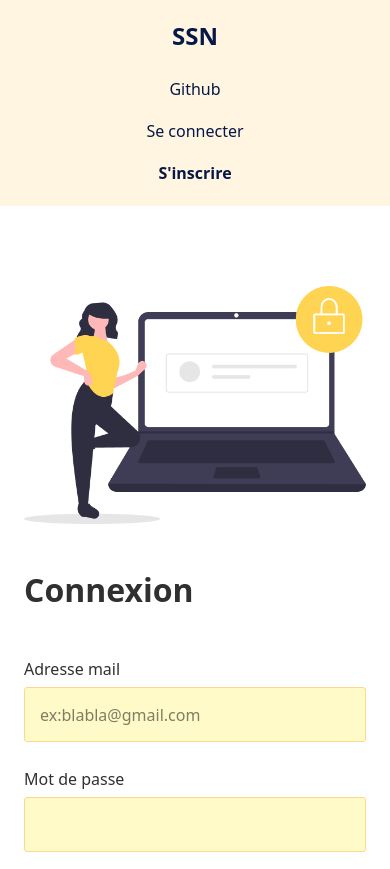
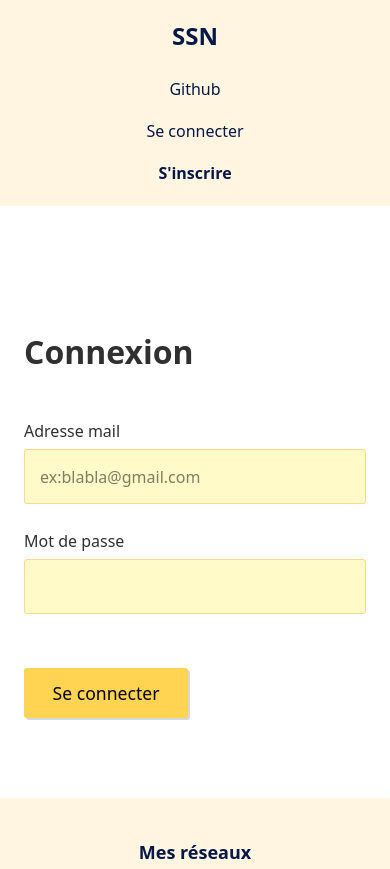
Before and after one commit to AstriD-pixel/SSN_avec_TailwindCSS, a website: page login.html in a window 390 px wide. Shown: the top 869 px of the page. Drawn offline with Linux system fonts and the light colour scheme.

Commit message:
mise à jour commit

```diff
--- a/login.html
+++ b/login.html
@@ -48,7 +48,7 @@
                     <div class="relative w-full h-full">
                         <img src="src/images/undraw_secure_login_pdn4 1.png"
                             alt="Illustration connexion sécurisée"
-                            class="w-full max-h-[70vh] object-contain">
+                            class="w-full max-h-[70vh] object-contain hidden lg:block">
                     </div>
                 </div>
             </div>
```
Also changed, not shown: register.html (+1 -1 lines), src/css/output.css.
